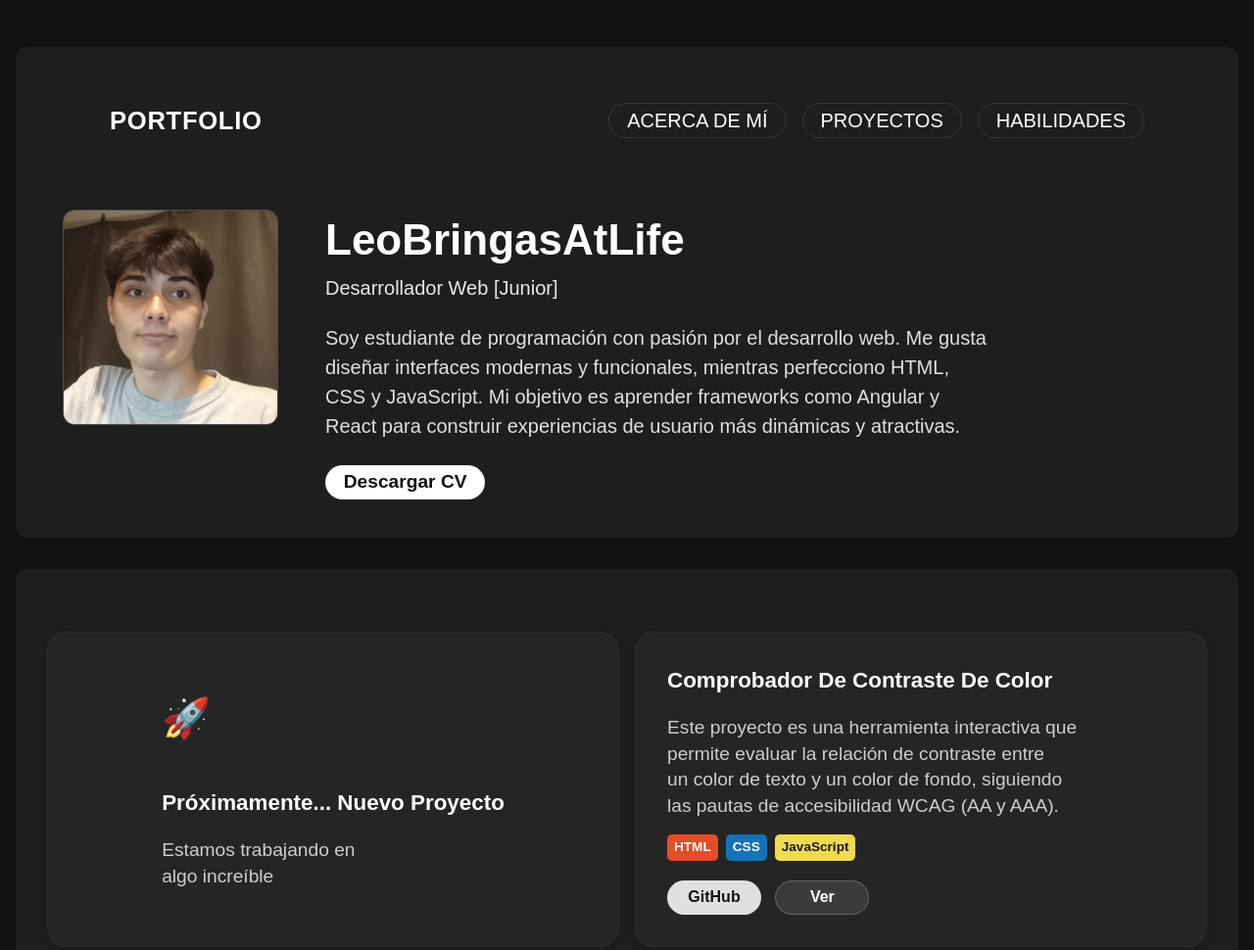
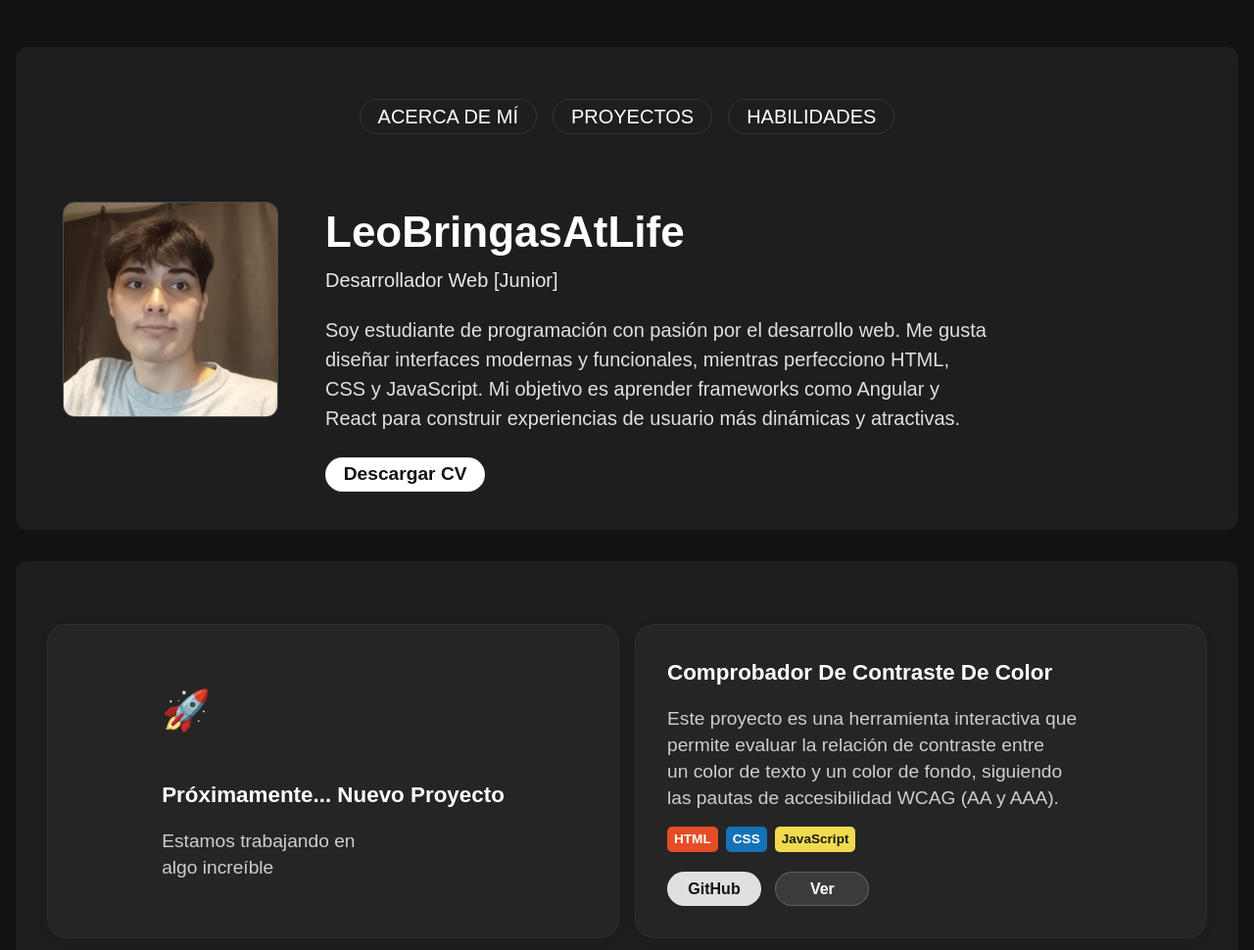
Before and after one commit to LeoBringasAtLife/portfolio-v2, a plain HTML site: page index.html in a window 1280 px wide. Shown: the top 970 px of the page at 98% size. Drawn offline with Linux system fonts and the light colour scheme.

Commit message:
Updates navigation bar styling
Adjusts the navigation bar's appearance.

It hides the logo and modifies the layout to better suit smaller screens.

```diff
--- a/css/style.css
+++ b/css/style.css
@@ -64,19 +64,18 @@ nav {
     margin: 0 auto;
     padding: 1.5em 3em;
     display: flex;
-    justify-content: space-between;
-    align-items: center;
+    justify-content: center;
     font-family: Arial, Helvetica, sans-serif;
     position: relative;
+    flex-direction: row-reverse;
 }
 
 nav .logo {
-    font-weight: bolder;
+    display: none;
     font-size: 1.6rem;
     color: #FFF;
     letter-spacing: 0.7px;
     text-transform: uppercase;
-    display: flex;
     user-select: none;
 }
 
@@ -692,6 +691,7 @@ footer {
 
     nav {
         padding: 1em;
+        left: -180px;
     }
 
     header,
```
